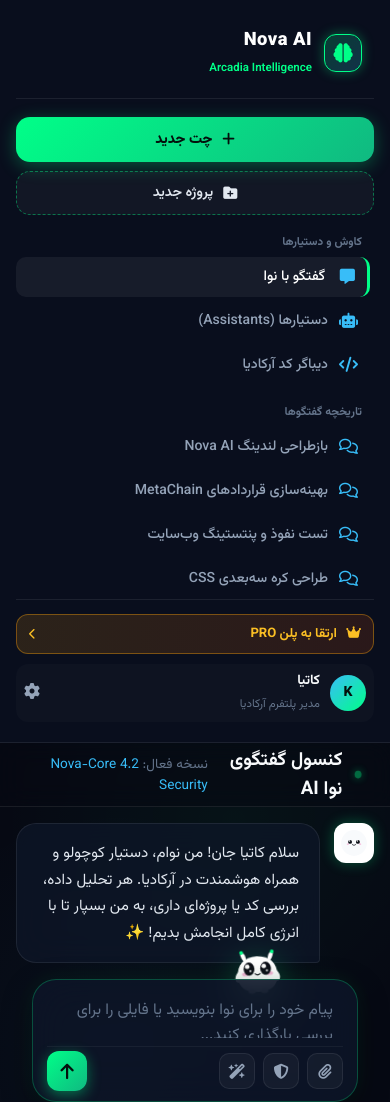
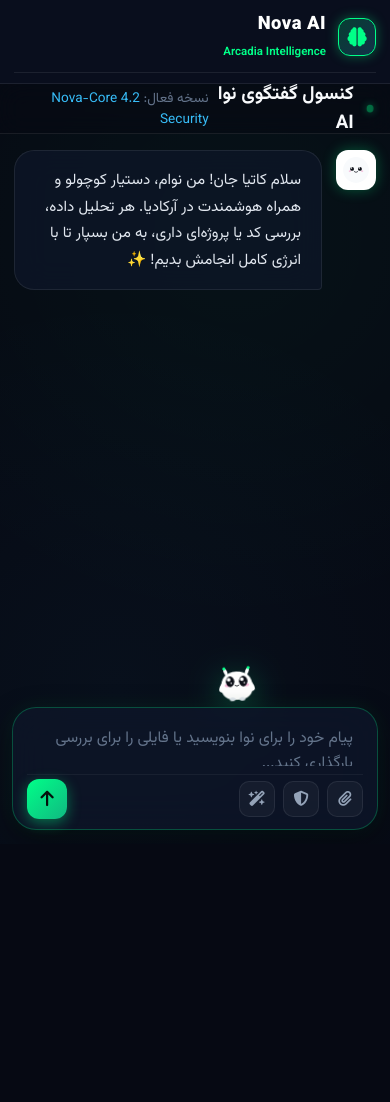
Before and after one commit to katyasepanta/Arcadiaplatform., a plain HTML site: page nova-chat.html in a window 390 px wide. Shown: the top 1102 px of the page. After the commit the page ends 844 px from the top, so only its background shows below. Drawn offline with Linux system fonts and the light colour scheme.

Commit message:
Update nova-chat.html

```diff
--- a/nova-chat.html
+++ b/nova-chat.html
@@ -105,6 +105,71 @@
             .mascot-roaming-stage { top: -50px; right: 10px; left: 10px; }
             .messages-container { padding: 16px; }
         }
+                /* [نسخه ریسپانسیو اختصاصی - فیت صفحه بدون اسکرول خوردن چت به پایین] */
+        @media (max-width: 768px) {
+            body {
+                flex-direction: column;
+                height: 100vh;
+                height: 100dvh; /* هماهنگ با مرورگرهای موبایل */
+                overflow: hidden;
+            }
+
+            /* سایدبار جمع‌وجور در بالای صفحه */
+            .sidebar {
+                width: 100%;
+                height: auto;
+                padding: 10px 14px;
+                border-left: none;
+                border-bottom: 1px solid var(--border-glass);
+                flex-shrink: 0;
+            }
+
+            .sidebar-brand {
+                padding: 0 0 8px 0;
+            }
+
+            /* مخفی کردن بخش‌های اضافی سایدبار در موبایل تا چت فضای کامل داشته باشد */
+            .sidebar-actions,
+            .sidebar-menu-wrap,
+            .sidebar-footer {
+                display: none;
+            }
+
+            /* بخش چت تمام فضای باقیمانده صفحه را پر می‌کند */
+            .main-chat-area {
+                flex: 1;
+                height: auto;
+                min-height: 0; /* حیاتی برای کارکرد درست اسکرول پیام‌ها */
+                overflow: hidden;
+            }
+
+            .chat-top-bar {
+                height: 50px;
+                padding: 0 16px;
+            }
+
+            .messages-container {
+                padding: 16px 14px;
+                gap: 14px;
+            }
+
+            .input-wrapper-zone {
+                padding: 0 12px 14px 12px;
+            }
+
+            .mascot-roaming-stage {
+                top: -50px;
+                right: 15px;
+                left: 15px;
+                height: 50px;
+            }
+
+            .little-nova-runner {
+                width: 46px;
+                height: 46px;
+            }
+        }
+
     </style>
 </head>
 <body>
```
